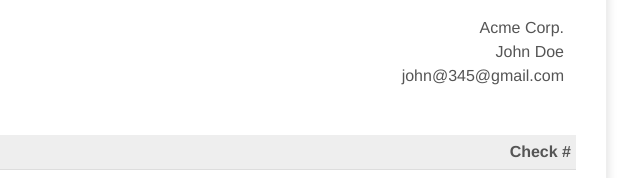
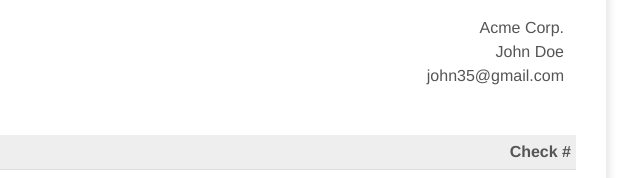
Before and after one commit to KiranBabu007/Invoice-Generator, a plain HTML site: page index.html in a window 1280 px wide. Shown: the part 306-484 px from the top of the page, 464-1104 px from the left. Drawn offline with Linux system fonts and the light colour scheme.

Commit message:
Finished

```diff
--- a/index.html
+++ b/index.html
@@ -136,7 +136,7 @@
 								<td>
 									Acme Corp.<br />
 									John Doe<br />
-									john@345@gmail.com
+									john35@gmail.com
 								</td>
 							</tr>
 						</table>
```
Also changed, not shown: 1 other file.
